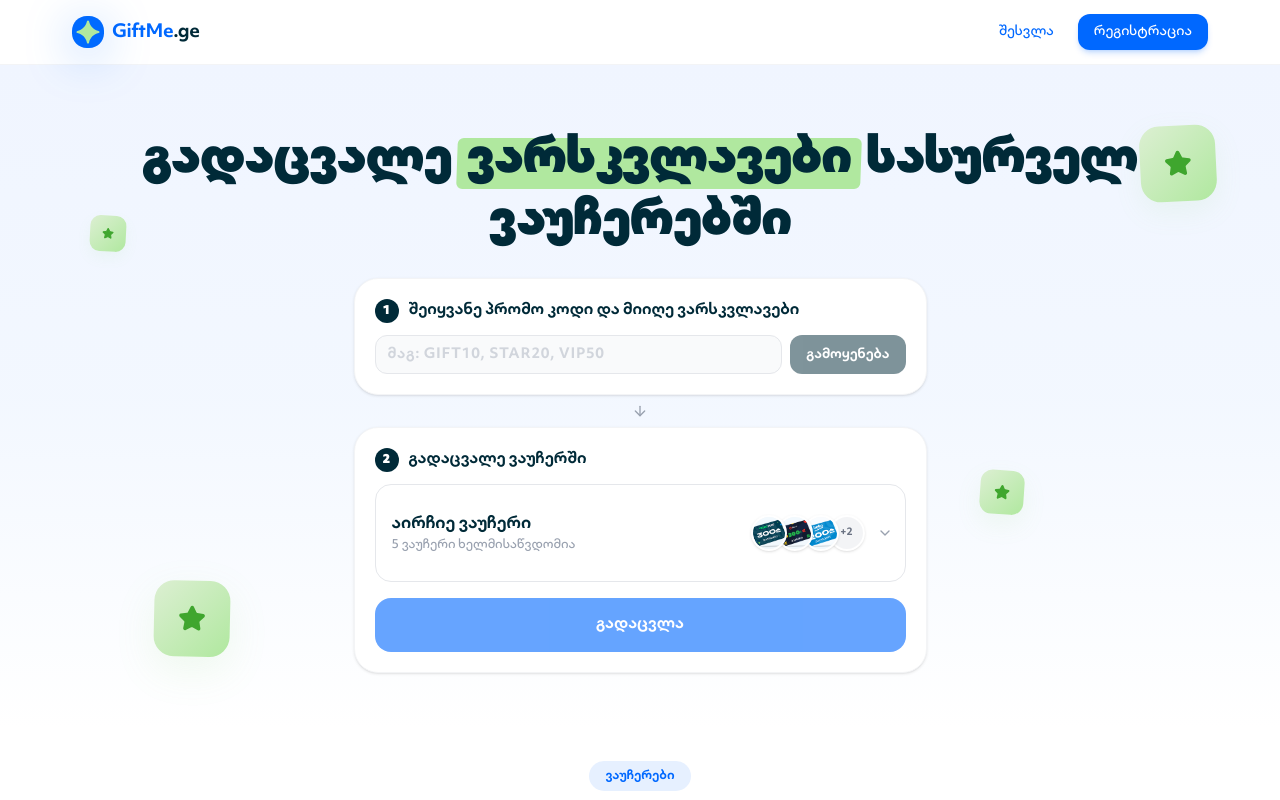
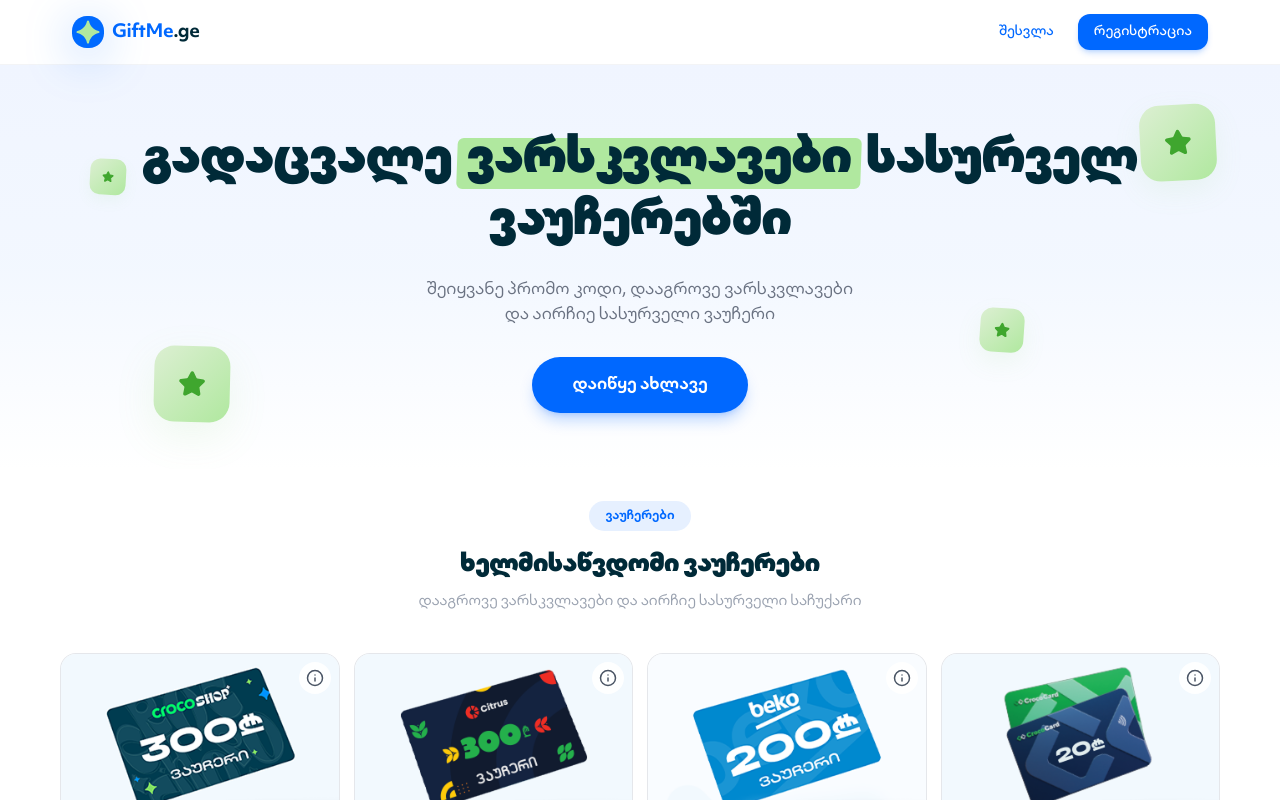
Before and after one commit to RekhoTMM/giftstar, a React (Vite) app: page / in a window 1280 px wide. Shown: the top 800 px of the page. Built offline with nearby package versions, Linux system fonts and the light colour scheme.

Commit message:
Show marketing hero for guests, swap panel for authenticated users
Guests see the headline + subtitle + 'Get Started' CTA that opens the
auth modal. The two-step swap panel is reserved for signed-in users.

https://claude.ai/code/session_018nZsb3cgLzFpuyRGNaFWS9

```diff
--- a/src/app/components/hero-section.tsx
+++ b/src/app/components/hero-section.tsx
@@ -21,8 +21,9 @@ interface HeroSectionProps {
   onSelectVoucher: (index: number | null) => void;
 }
 
-export function HeroSection({ onRegister: _onRegister, selectedVoucherIndex, onSelectVoucher }: HeroSectionProps) {
+export function HeroSection({ onRegister, selectedVoucherIndex, onSelectVoucher }: HeroSectionProps) {
   const { t } = useLanguage();
+  const { isAuthenticated } = useAuth();
 
   return (
     <section
@@ -74,7 +75,32 @@ export function HeroSection({ onRegister: _onRegister, selectedVoucherIndex, onS
           </h1>
         </motion.div>
 
-        <SwapPanel selectedIndex={selectedVoucherIndex} onSelectVoucher={onSelectVoucher} />
+        {isAuthenticated ? (
+          <SwapPanel selectedIndex={selectedVoucherIndex} onSelectVoucher={onSelectVoucher} />
+        ) : (
+          <motion.div
+            initial={{ opacity: 0, y: 16 }}
+            animate={{ opacity: 1, y: 0 }}
+            transition={{ duration: 0.4, delay: 0.15 }}
+            className="text-center flex flex-col items-center"
+          >
+            <p
+              className="text-gray-500 max-w-md mb-7"
+              style={{ fontSize: "1rem", lineHeight: 1.6 }}
+            >
+              {t("hero.guest.subtitle")}
+            </p>
+            <motion.button
+              whileTap={{ scale: 0.97 }}
+              whileHover={{ scale: 1.03 }}
+              onClick={onRegister}
+              className="px-10 py-4 bg-[#0068ff] text-white rounded-full shadow-lg shadow-[#0068ff]/25 hover:bg-[#0050cc] hover:shadow-xl hover:shadow-[#0068ff]/30 transition-all"
+              style={{ fontWeight: 600, fontSize: "1rem" }}
+            >
+              {t("hero.guest.cta")}
+            </motion.button>
+          </motion.div>
+        )}
       </div>
     </section>
   );
```
